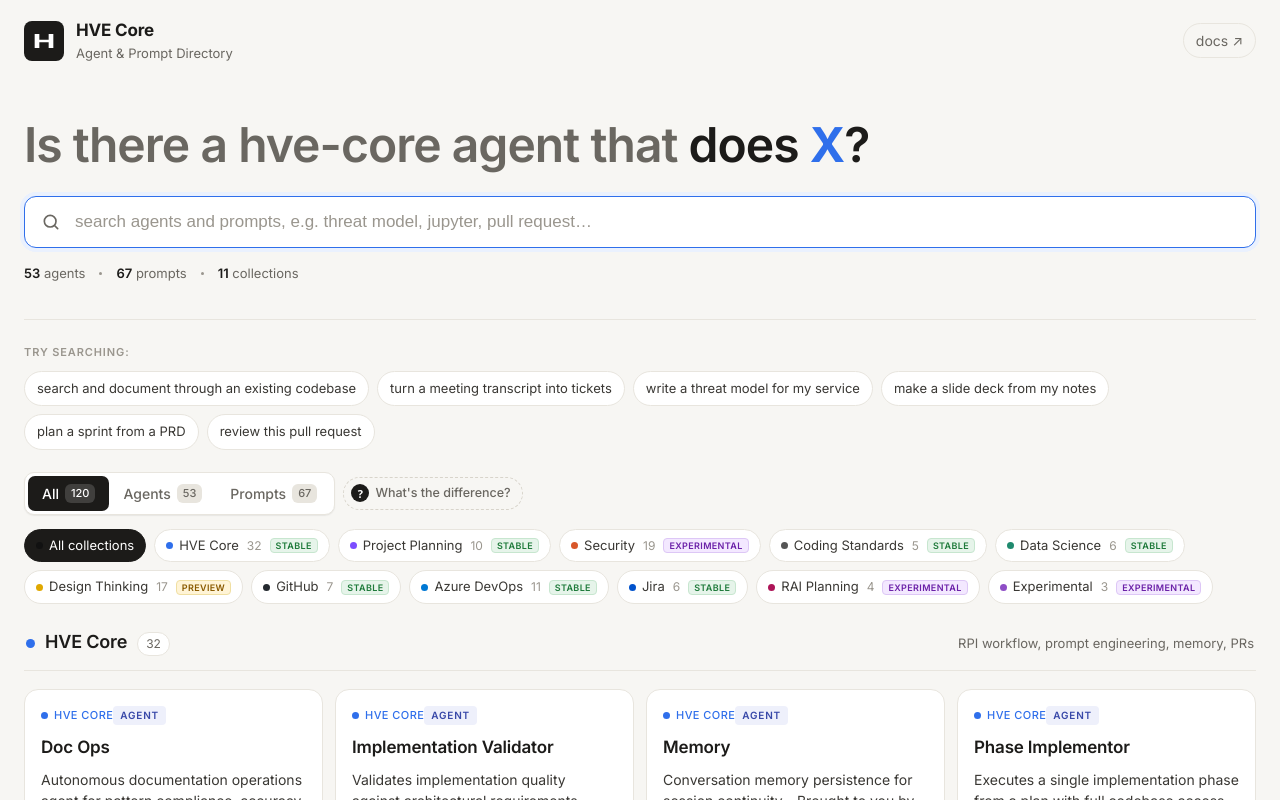
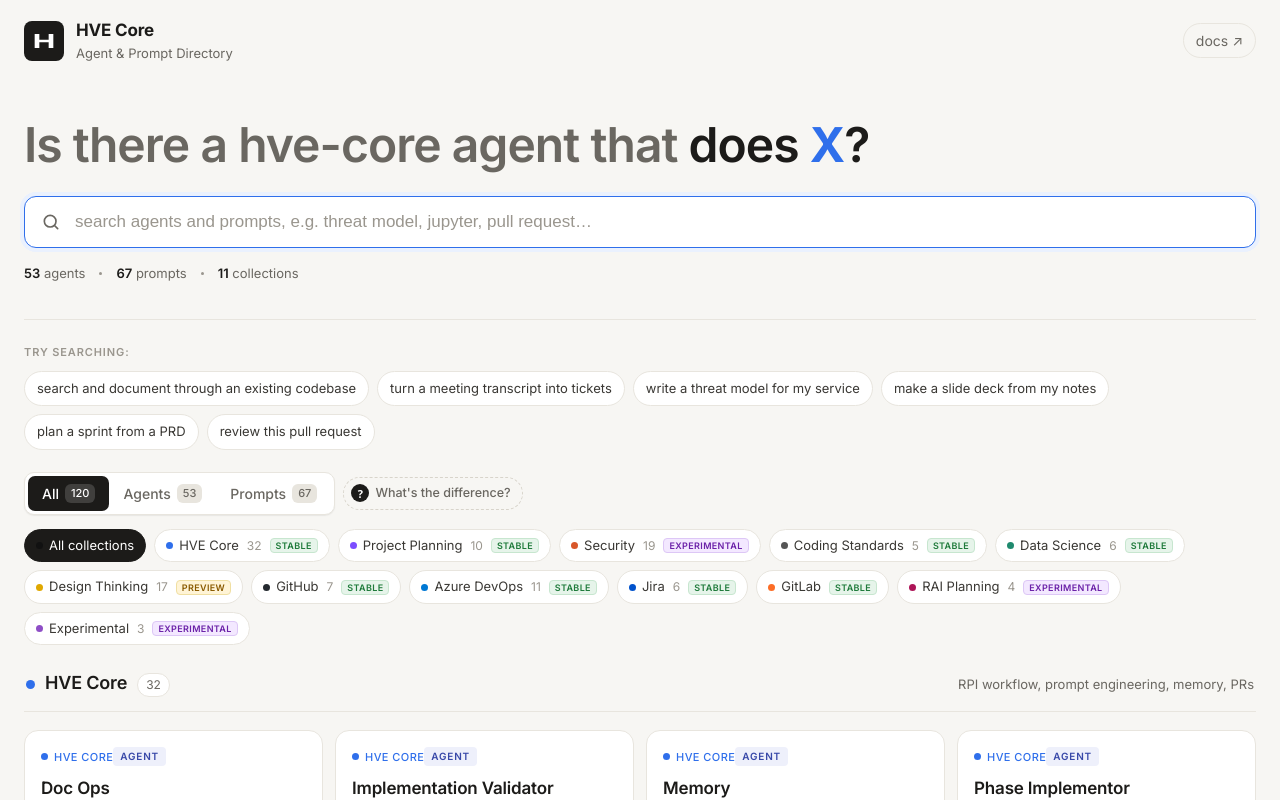
Before and after one commit to AmieDD/HVE-Detective, a React (Vite) app: page / in a window 1280 px wide. Shown: the top 800 px of the page. Built offline with nearby package versions, Linux system fonts and the light colour scheme.

Commit message:
fix(sync): track latest hve-core release regardless of prerelease flag

```diff
--- a/src/App.css
+++ b/src/App.css
@@ -247,6 +247,17 @@
   margin-bottom: 16px; color: var(--ink-3); font-size: 14px;
 }
 .result-summary b { color: var(--ink); }
+
+.empty-state {
+  padding: 32px 16px;
+  text-align: center;
+  color: var(--ink-3);
+  border: 1px dashed var(--border, #e2e2e2);
+  border-radius: 12px;
+  margin: 8px 0 24px;
+}
+.empty-state p { margin: 6px 0; }
+.empty-state a { color: var(--ink); text-decoration: underline; }
 
 /* grouped */
 .grouped { display: flex; flex-direction: column; gap: 36px; }
--- a/src/App.jsx
+++ b/src/App.jsx
@@ -146,7 +146,7 @@
   );
 }
 
-function Filters({ kind, setKind, collection, setCollection, counts, collectionCounts }) {
+function Filters({ kind, setKind, collection, setCollection, counts, collectionCounts, collectionPresent }) {
   return (
     <div className="filters">
       <div className="filter-row">
@@ -165,7 +165,7 @@
       </div>
       <div className="filter-row filter-chips">
         <Chip active={!collection} onClick={() => setCollection(null)} color="#111" label="All collections" />
-        {COLLECTION_ORDER.filter(c => collectionCounts[c]).map(c => (
+        {COLLECTION_ORDER.filter(c => collectionPresent[c]).map(c => (
           <Chip
             key={c}
             active={collection === c}
@@ -433,6 +433,15 @@
     return cc;
   }, [all, kind]);
 
+  const collectionPresent = useMemo(() => {
+    const cp = {};
+    if (!catalog) return cp;
+    for (const k of ["agents", "prompts", "instructions", "skills"]) {
+      for (const x of (catalog[k] || [])) cp[x.collection] = true;
+    }
+    return cp;
+  }, [catalog]);
+
   const queryTerms = query.trim() ? query.trim().toLowerCase().split(/\s+/) : [];
   const showGrouped = !collection && !query.trim();
 
@@ -460,6 +469,7 @@
           collection={collection} setCollection={setCollection}
           counts={counts}
           collectionCounts={collectionCounts}
+          collectionPresent={collectionPresent}
         />
         {query.trim() && (
           <div className="result-summary">
@@ -469,7 +479,16 @@
           </div>
         )}
 
-        {showGrouped
+        {collection && filtered.length === 0 && !query.trim() ? (
+          <div className="empty-state">
+            <p>
+              <strong>{COLLECTION_META[collection].label}</strong> ships only instructions and skills upstream &mdash; no agents or prompts to list here.
+            </p>
+            <p>
+              See <a href={"https://microsoft.github.io/hve-core/docs/getting-started/collections/#" + collection} target="_blank" rel="noreferrer">the upstream collection page</a> for details.
+            </p>
+          </div>
+        ) : showGrouped
           ? <GroupedView groups={groups} onOpen={setOpen} queryTerms={queryTerms} />
           : <FlatView items={filtered} onOpen={setOpen} queryTerms={queryTerms} />}
       </div>
```
